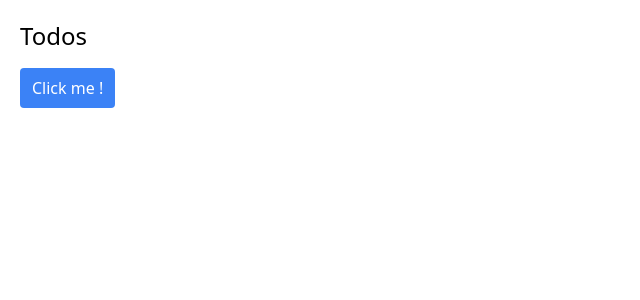
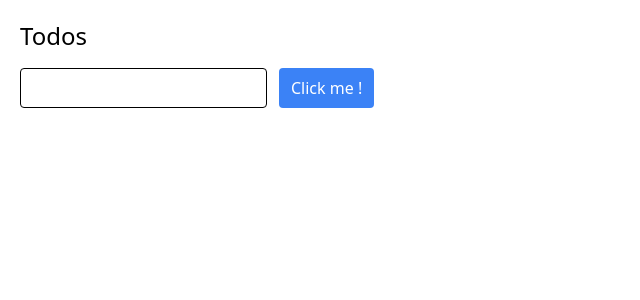
Before and after one commit to clmaxime/isitech-learn-todo, a React (Vite) app: page / in a window 1280 px wide. Shown: the top 300 px of the page, without its empty margins (0-640 px from the left). Built offline with nearby package versions, Linux system fonts and the light colour scheme.

Commit message:
feat: Input component

```diff
--- a/src/App.tsx
+++ b/src/App.tsx
@@ -1,10 +1,18 @@
 import { Button } from "./components/Button";
+import { Input } from "./components/Input";
 
 const App = () => {
   return (
     <main className="p-5">
       <h1 className="text-2xl font-medium mb-4">Todos</h1>
-      <Button onClick={() => console.log("Clicked!")}>Click me !</Button>
+      <div className="flex items-center gap-3">
+        <Input
+          onChange={(e) => {
+            console.log(e.target.value);
+          }}
+        />
+        <Button onClick={() => console.log("Clicked!")}>Click me !</Button>
+      </div>
     </main>
   );
 };
--- /dev/null
+++ b/src/components/Input.tsx
@@ -0,0 +1,17 @@
+import { ChangeEventHandler, FC } from "react";
+
+type Props = {
+  onChange: ChangeEventHandler<HTMLInputElement>;
+};
+
+export const Input: FC<Props> = (props) => {
+  const { onChange } = props;
+
+  return (
+    <input
+      className="outline outline-1 outline-black -outline-offset-1 rounded text-base p-2"
+      type="text"
+      onChange={onChange}
+    />
+  );
+};
```
